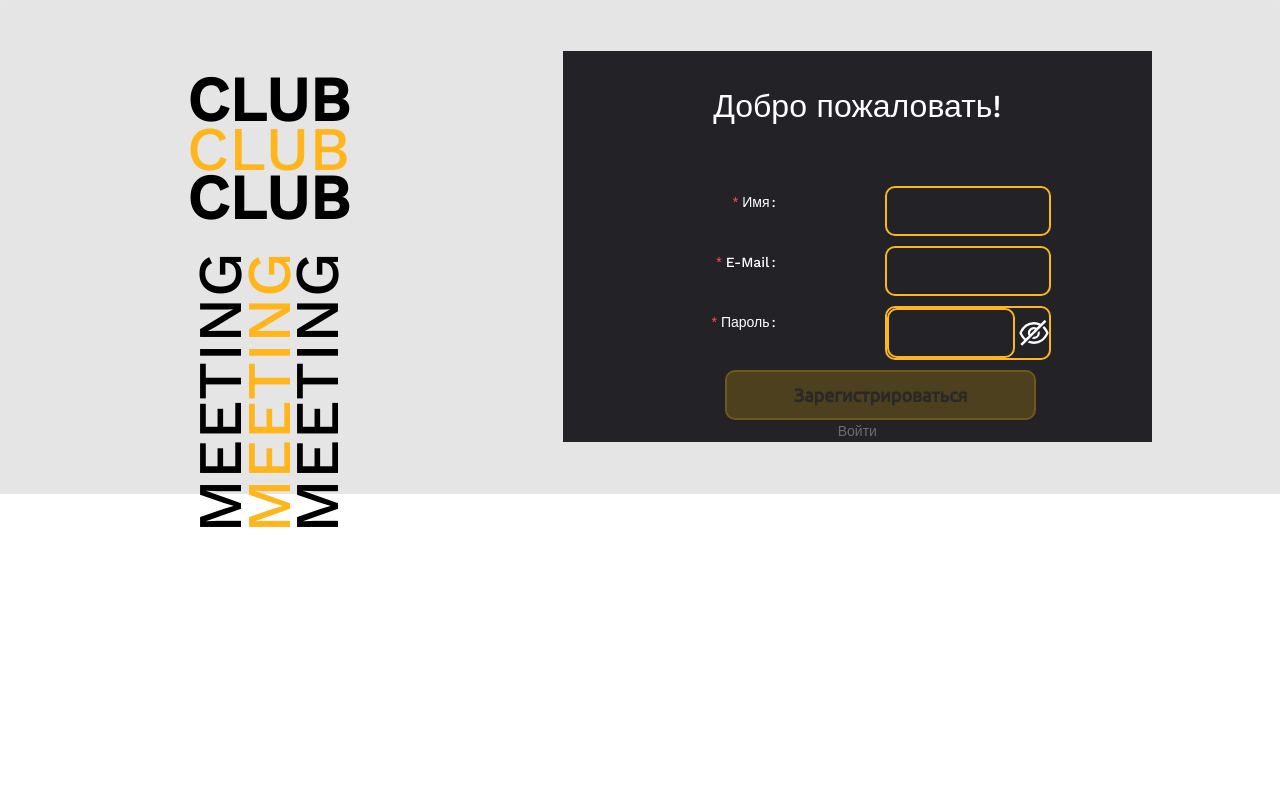
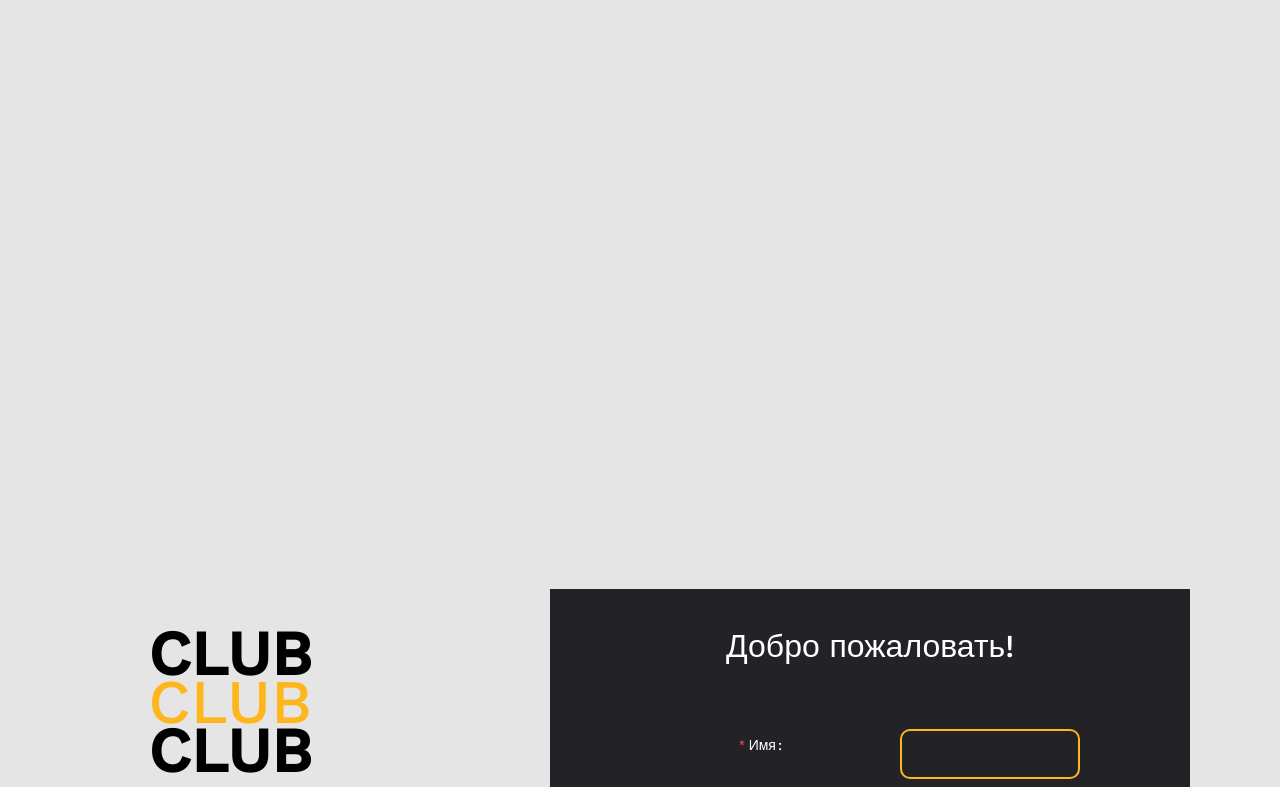
Before and after one commit to usercoderr/meeting-club, a React (Create React App) app: page / in a window 1280 px wide. Shown: the top 787 px of the page. Built offline with nearby package versions, Linux system fonts and the light colour scheme.

Commit message:
changes in scss

```diff
--- a/src/components/Registration.jsx
+++ b/src/components/Registration.jsx
@@ -117,7 +117,7 @@ const Registration = () => {
                         </Button>
                     </Form.Item>
                 </Form>
-                <div className='sign-inn'>Войти</div>
+                <div className='sign-inn'><a href="#">Войти</a></div>
             </div>
 
         </div>
--- a/src/components/Registration.scss
+++ b/src/components/Registration.scss
@@ -6,11 +6,12 @@
     background-color: #E5E5E5;
     display: flex;
     justify-content: space-around;
-    padding: 4%;
+    // padding: 4%;
     border-radius: 1px;
     text-align: center;
     width: 100%;
     height: auto;
+    align-items: center;
 
     .registration-words {
         color: #222227;
@@ -112,7 +113,7 @@
 
         .ant-btn span {
             padding: 0 52px;
-
+            // width: 45%;
         }
 
         .ant-input-status-error:not(.ant-input-disabled):not(.ant-input-borderless).ant-input {
@@ -123,7 +124,8 @@
         .ant-input-affix-wrapper-status-error:not(.ant-input-affix-wrapper-disabled):not(.ant-input-affix-wrapper-borderless).ant-input-affix-wrapper:hover {
             background-color: #222227;
         }
-        .anticon svg{
+
+        .anticon svg {
             font-size: 30px;
         }
 
@@ -144,9 +146,22 @@
         }
 
         .sign-inn {
-            color: rgba(128, 128, 128, 0.8);
+            padding: 2% 0;
+            text-decoration: none;
+
+            a {
+                color: rgba(128, 128, 128, 0.8);
+            }
         }
 
     }
 
 }
+
+@media all and (max-width:2560px) {
+    .registration-box {
+        height: 1600px;
+
+
+    }
+}
```
